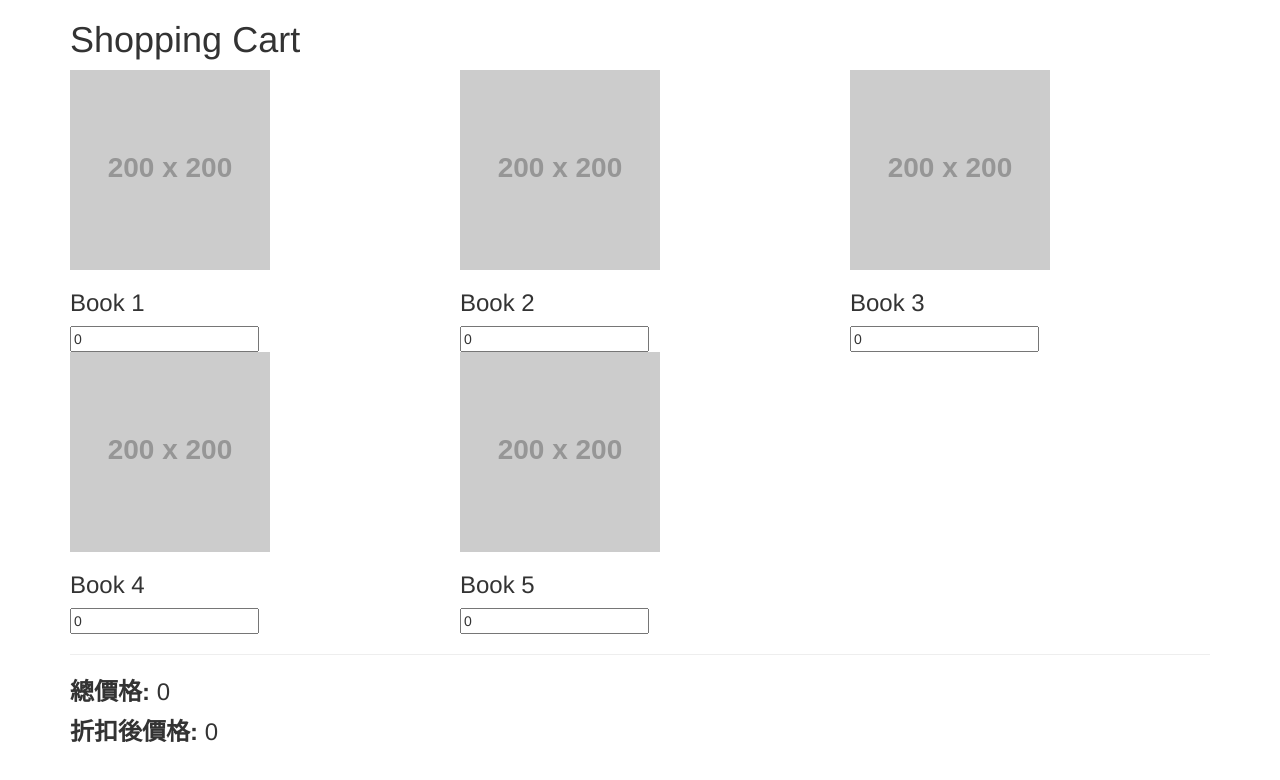
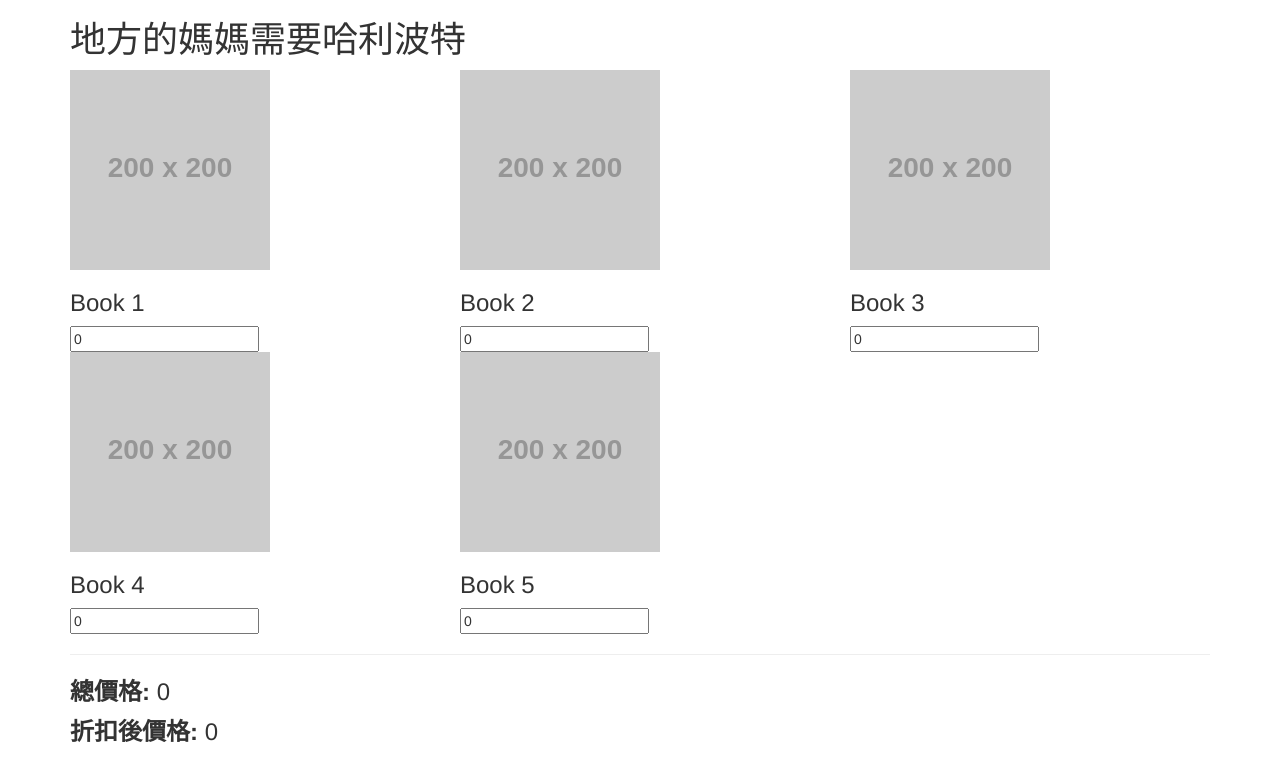
Before and after one commit to hawaiishinji/javascript-test-hw2, a website built with webpack: page dist/index.html in a window 1280 px wide. Built offline with nearby package versions, Linux system fonts and the light colour scheme; placeholder pictures from the web are drawn by us.

Commit message:
just change the page name for fun

```diff
--- a/dist/index.html
+++ b/dist/index.html
@@ -5,13 +5,13 @@
     <meta charset="UTF-8">
     <meta name="viewport" content="width=device-width, initial-scale=1.0">
     <meta http-equiv="X-UA-Compatible" content="ie=edge">
-    <title>Harry Potter Shopping Cart</title>
+    <title>地方的媽媽需要哈利波特</title>
 
 </head>
 
 <body>
     <div class="container">
-        <h1>Shopping Cart</h1>
+        <h1>地方的媽媽需要哈利波特</h1>
         <div class="row">
             <div class="col-md-4 product" data-id="1">
                 <img src="http://placehold.it/200x200" class="img-responsive">
```
